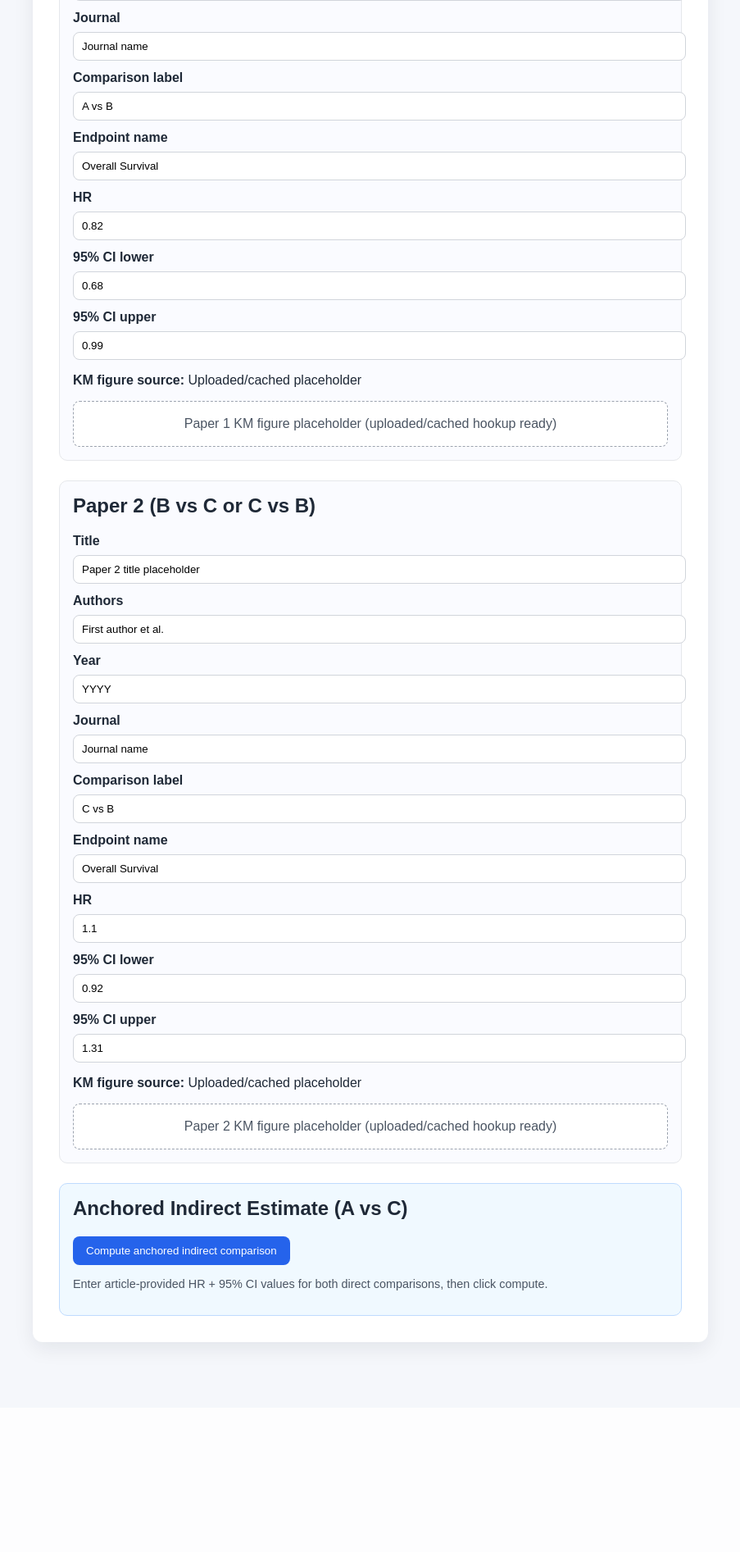
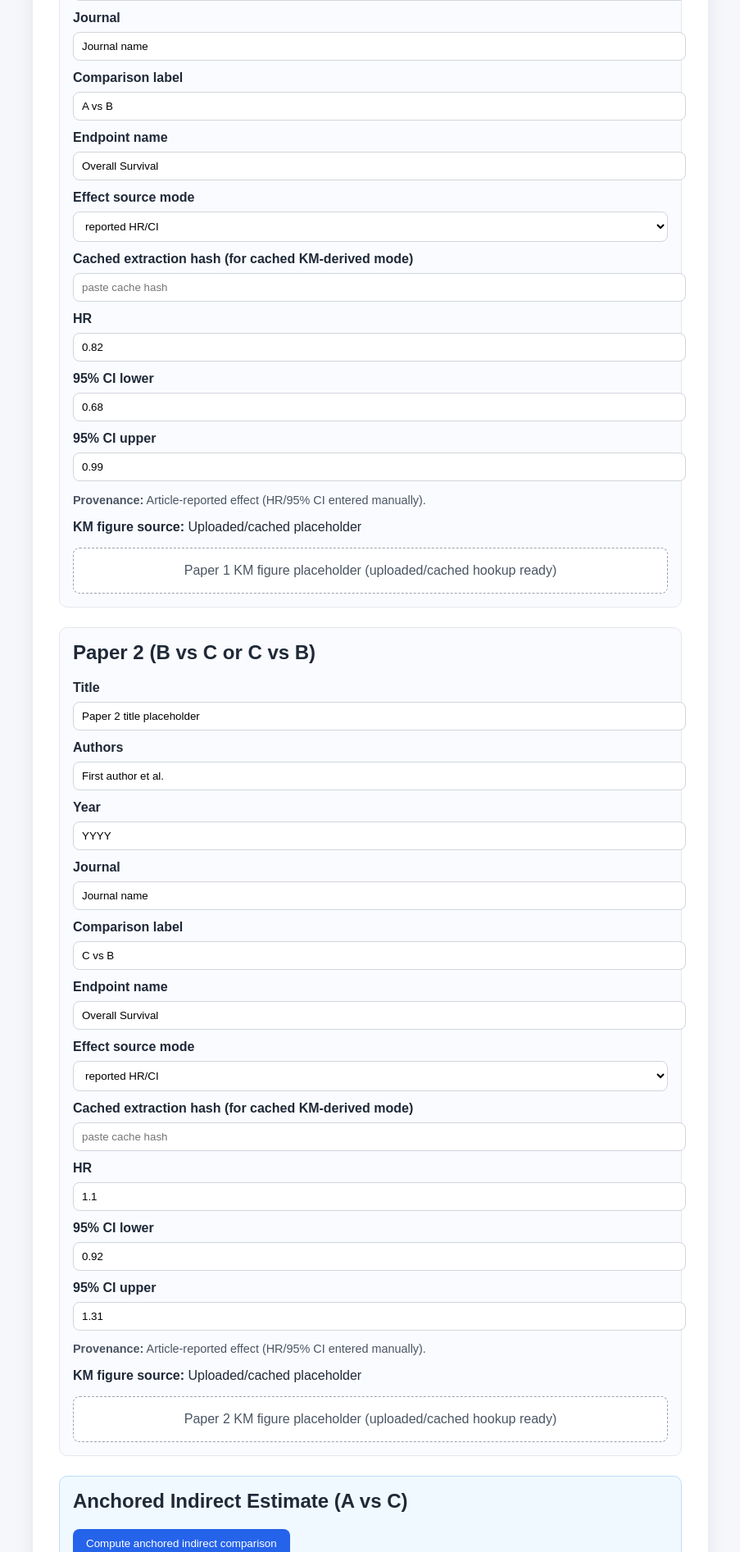
Before and after one commit to Scott-Zhu/km-logrank-webapp, a Flask app: page /indirect-comparison in a window 1280 px wide. Shown: the part 571-2464 px from the top of the page at 82% size, without its empty margins (188-1091 px from the left). Before the commit the page ends 2224 px from the top, so only its background shows below. Run offline with Flask 3, Linux system fonts and the light colour scheme.

Commit message:
Add reported vs cached source modes for indirect estimates

```diff
--- a/app.py
+++ b/app.py
@@ -321,6 +321,58 @@ def _save_cached_extraction(image_hash: str, payload: dict) -> None:
     _cache_path_for_hash(image_hash).write_text(json.dumps(payload, indent=2), encoding="utf-8")
 
 
+def _list_cached_hashes() -> list[str]:
+    return sorted(path.stem for path in app.config["CACHE_FOLDER"].glob("*.json"))
+
+
+def _derive_cached_effect_estimate(payload: dict, comparison_label: str) -> dict[str, float | str]:
+    from lifelines import CoxPHFitter
+    import pandas as pd
+
+    left, right = _parse_comparison_label(comparison_label)
+    canonical_groups = payload.get("canonical_reconstruction", {}).get("groups", [])
+    if not isinstance(canonical_groups, list) or not canonical_groups:
+        raise ValueError("Cached payload is missing canonical reconstructed groups.")
+
+    group_records: dict[str, list[dict]] = {}
+    for group in canonical_groups:
+        group_name = str(group.get("group_name", "")).strip()
+        records = group.get("records", [])
+        if group_name:
+            group_records[group_name] = records if isinstance(records, list) else []
+
+    if left not in group_records or right not in group_records:
+        raise ValueError(
+            f"Cached payload does not contain both groups required by '{comparison_label}'. "
+            f"Available groups: {', '.join(sorted(group_records.keys())) or 'none'}."
+        )
+
+    rows = []
+    for row in group_records[left]:
+        rows.append({"duration": float(row["time"]), "event": int(row["event"]), "arm_left": 1})
+    for row in group_records[right]:
+        rows.append({"duration": float(row["time"]), "event": int(row["event"]), "arm_left": 0})
+
+    if not rows:
+        raise ValueError("Cached payload has no reconstructed records for the requested comparison.")
+
+    dataframe = pd.DataFrame(rows)
+    cox = CoxPHFitter()
+    cox.fit(dataframe, duration_col="duration", event_col="event", formula="arm_left")
+
+    hr = float(cox.hazard_ratios_["arm_left"])
+    ci_table = cox.confidence_intervals_
+    lower_col = next((column for column in ci_table.columns if "lower" in str(column).lower()), None)
+    upper_col = next((column for column in ci_table.columns if "upper" in str(column).lower()), None)
+    if lower_col is None or upper_col is None:
+        raise ValueError("Unable to read confidence interval columns from cached Cox model output.")
+
+    ci_lower = exp(float(ci_table.loc["arm_left", lower_col]))
+    ci_upper = exp(float(ci_table.loc["arm_left", upper_col]))
+    _compute_log_hr_and_se(hr, ci_lower, ci_upper)
+    return {"hr": hr, "ci_lower": ci_lower, "ci_upper": ci_upper, "comparison_label": f"{left} vs {right}"}
+
+
 def _build_auto_logrank(payload: dict) -> dict:
     canonical = payload.get("canonical_reconstruction", {})
     canonical_groups = canonical.get("groups", [])
@@ -562,6 +614,13 @@ def home():
 @app.route("/indirect-comparison", methods=["GET", "POST"])
 def indirect_comparison():
     latest_upload = session.get("latest_upload")
+    latest_upload_hash = None
+    if latest_upload:
+        upload_path = app.config["UPLOAD_FOLDER"] / latest_upload["filename"]
+        if upload_path.exists():
+            latest_upload_hash = image_sha256(upload_path)
+    cached_hashes = _list_cached_hashes()
+
     paper_1 = {
         "title": "Paper 1 title placeholder",
         "authors": "First author et al.",
@@ -574,6 +633,9 @@ def indirect_comparison():
         "hr": 0.82,
         "ci_lower": 0.68,
         "ci_upper": 0.99,
+        "source_mode": "reported",
+        "cached_hash": latest_upload_hash or "",
+        "provenance_note": "Article-reported effect (HR/95% CI entered manually).",
     }
     paper_2 = {
         "title": "Paper 2 title placeholder",
@@ -587,6 +649,9 @@ def indirect_comparison():
         "hr": 1.10,
         "ci_lower": 0.92,
         "ci_upper": 1.31,
+        "source_mode": "reported",
+        "cached_hash": "",
+        "provenance_note": "Article-reported effect (HR/95% CI entered manually).",
     }
 
     errors: list[str] = []
@@ -602,6 +667,39 @@ def indirect_comparison():
                 f"{paper_label}_comparison_label", paper["comparison_label"]
             ).strip()
             paper["endpoint_name"] = request.form.get(f"{paper_label}_endpoint_name", paper["endpoint_name"]).strip()
+            paper["source_mode"] = request.form.get(f"{paper_label}_source_mode", "reported").strip()
+            paper["cached_hash"] = request.form.get(f"{paper_label}_cached_hash", "").strip()
+
+            if paper["source_mode"] not in {"reported", "cached"}:
+                errors.append(f"{paper_label.replace('_', ' ').title()}: unsupported source mode.")
+                continue
+
+            if paper["source_mode"] == "cached":
+                if not paper["cached_hash"]:
+                    errors.append(
+                        f"{paper_label.replace('_', ' ').title()}: choose a cached extraction hash for KM-derived mode."
+                    )
+                    continue
+                cached_payload = _load_cached_extraction(paper["cached_hash"])
+                if cached_payload is None:
+                    errors.append(
+                        f"{paper_label.replace('_', ' ').title()}: no cached extraction found for hash "
+                        f"'{paper['cached_hash']}'."
+                    )
+                    continue
+                try:
+                    cached_effect = _derive_cached_effect_estimate(cached_payload, paper["comparison_label"])
+                    paper["hr"] = float(cached_effect["hr"])
+                    paper["ci_lower"] = float(cached_effect["ci_lower"])
+                    paper["ci_upper"] = float(cached_effect["ci_upper"])
+                except (ValueError, KeyError, TypeError) as exc:
+                    errors.append(f"{paper_label.replace('_', ' ').title()}: {exc}")
+                    continue
+                paper["provenance_note"] = (
+                    f"Derived from cached KM reconstruction (cache hash: {paper['cached_hash']}). "
+                    "No live API call was used."
+                )
+                continue
 
             numeric_fields = (
                 ("hr", "HR"),
@@ -617,10 +715,15 @@ def indirect_comparison():
                         f"{paper_label.replace('_', ' ').title()} {field_label}: please enter a numeric value "
                         "(examples: 0.6, 0.82, 1, 1.25, 0.811001)."
                     )
+            paper["provenance_note"] = "Article-reported effect (HR/95% CI entered manually)."
 
         if not errors:
             try:
                 anchored_result = _run_anchored_indirect_comparison(paper_1, paper_2)
+                anchored_result["provenance_summary"] = (
+                    f"Paper 1 source: {paper_1['provenance_note']} | "
+                    f"Paper 2 source: {paper_2['provenance_note']}"
+                )
             except ValueError as exc:
                 errors.append(str(exc))
 
@@ -631,6 +734,7 @@ def indirect_comparison():
         shared_comparator=anchored_result["comparator"] if anchored_result else "Pending",
         anchored_result=anchored_result,
         indirect_errors=errors,
+        cached_hashes=cached_hashes,
     )
 
 
--- a/static/styles.css
+++ b/static/styles.css
@@ -62,6 +62,7 @@ label {
 input[type="file"],
 input[type="text"],
 input[type="number"],
+select,
 textarea {
   display: block;
   width: 100%;
@@ -73,6 +74,13 @@ input[type="number"] {
   padding: 9px 10px;
   border: 1px solid #d1d5db;
   border-radius: 8px;
+}
+
+select {
+  padding: 9px 10px;
+  border: 1px solid #d1d5db;
+  border-radius: 8px;
+  background: #ffffff;
 }
 
 textarea {
--- a/templates/indirect_comparison.html
+++ b/templates/indirect_comparison.html
@@ -38,12 +38,20 @@
         <input id="paper_1_comparison_label" name="paper_1_comparison_label" type="text" value="{{ paper_1.comparison_label }}" />
         <label for="paper_1_endpoint_name">Endpoint name</label>
         <input id="paper_1_endpoint_name" name="paper_1_endpoint_name" type="text" value="{{ paper_1.endpoint_name }}" />
+        <label for="paper_1_source_mode">Effect source mode</label>
+        <select id="paper_1_source_mode" name="paper_1_source_mode">
+          <option value="reported" {% if paper_1.source_mode == "reported" %}selected{% endif %}>reported HR/CI</option>
+          <option value="cached" {% if paper_1.source_mode == "cached" %}selected{% endif %}>cached KM-derived estimate</option>
+        </select>
+        <label for="paper_1_cached_hash">Cached extraction hash (for cached KM-derived mode)</label>
+        <input id="paper_1_cached_hash" name="paper_1_cached_hash" type="text" list="cached-hashes" value="{{ paper_1.cached_hash }}" placeholder="paste cache hash" />
         <label for="paper_1_hr">HR</label>
         <input id="paper_1_hr" name="paper_1_hr" type="text" inputmode="decimal" placeholder="e.g., 0.82" value="{{ paper_1.hr }}" />
         <label for="paper_1_ci_lower">95% CI lower</label>
         <input id="paper_1_ci_lower" name="paper_1_ci_lower" type="text" inputmode="decimal" placeholder="e.g., 0.68" value="{{ paper_1.ci_lower }}" />
         <label for="paper_1_ci_upper">95% CI upper</label>
         <input id="paper_1_ci_upper" name="paper_1_ci_upper" type="text" inputmode="decimal" placeholder="e.g., 0.99" value="{{ paper_1.ci_upper }}" />
+        <p class="small-note"><strong>Provenance:</strong> {{ paper_1.provenance_note }}</p>
         <p><strong>KM figure source:</strong> {{ paper_1.figure_status }}</p>
         {% if paper_1.image_url %}
         <img src="{{ paper_1.image_url }}" alt="Paper 1 KM figure preview" class="uploaded-image" />
@@ -66,12 +74,20 @@
         <input id="paper_2_comparison_label" name="paper_2_comparison_label" type="text" value="{{ paper_2.comparison_label }}" />
         <label for="paper_2_endpoint_name">Endpoint name</label>
         <input id="paper_2_endpoint_name" name="paper_2_endpoint_name" type="text" value="{{ paper_2.endpoint_name }}" />
+        <label for="paper_2_source_mode">Effect source mode</label>
+        <select id="paper_2_source_mode" name="paper_2_source_mode">
+          <option value="reported" {% if paper_2.source_mode == "reported" %}selected{% endif %}>reported HR/CI</option>
+          <option value="cached" {% if paper_2.source_mode == "cached" %}selected{% endif %}>cached KM-derived estimate</option>
+        </select>
+        <label for="paper_2_cached_hash">Cached extraction hash (for cached KM-derived mode)</label>
+        <input id="paper_2_cached_hash" name="paper_2_cached_hash" type="text" list="cached-hashes" value="{{ paper_2.cached_hash }}" placeholder="paste cache hash" />
         <label for="paper_2_hr">HR</label>
         <input id="paper_2_hr" name="paper_2_hr" type="text" inputmode="decimal" placeholder="e.g., 1.10" value="{{ paper_2.hr }}" />
         <label for="paper_2_ci_lower">95% CI lower</label>
         <input id="paper_2_ci_lower" name="paper_2_ci_lower" type="text" inputmode="decimal" placeholder="e.g., 0.92" value="{{ paper_2.ci_lower }}" />
         <label for="paper_2_ci_upper">95% CI upper</label>
         <input id="paper_2_ci_upper" name="paper_2_ci_upper" type="text" inputmode="decimal" placeholder="e.g., 1.31" value="{{ paper_2.ci_upper }}" />
+        <p class="small-note"><strong>Provenance:</strong> {{ paper_2.provenance_note }}</p>
         <p><strong>KM figure source:</strong> {{ paper_2.figure_status }}</p>
         {% if paper_2.image_url %}
         <img src="{{ paper_2.image_url }}" alt="Paper 2 KM figure preview" class="uploaded-image" />
@@ -94,10 +110,16 @@
         <p><strong>z-score:</strong> {{ "%.4f"|format(anchored_result.z_score) }}</p>
         <p><strong>p-value:</strong> {{ "%.6f"|format(anchored_result.p_value) }}</p>
         <p><strong>Interpretation:</strong> {{ anchored_result.interpretation }}</p>
+        <p class="small-note"><strong>Provenance summary:</strong> {{ anchored_result.provenance_summary }}</p>
         {% else %}
         <p class="small-note">Enter article-provided HR + 95% CI values for both direct comparisons, then click compute.</p>
         {% endif %}
       </section>
+      <datalist id="cached-hashes">
+        {% for hash_value in cached_hashes %}
+        <option value="{{ hash_value }}"></option>
+        {% endfor %}
+      </datalist>
       </form>
     </main>
   </body>
```
